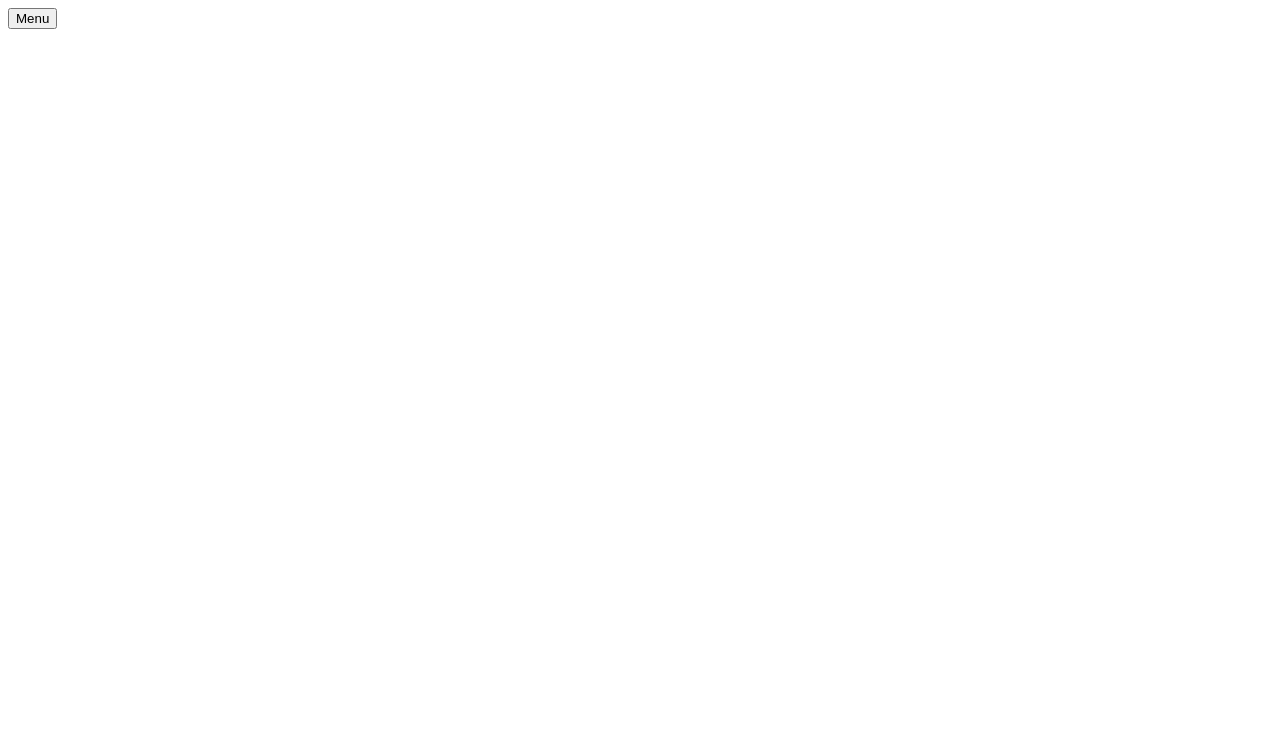
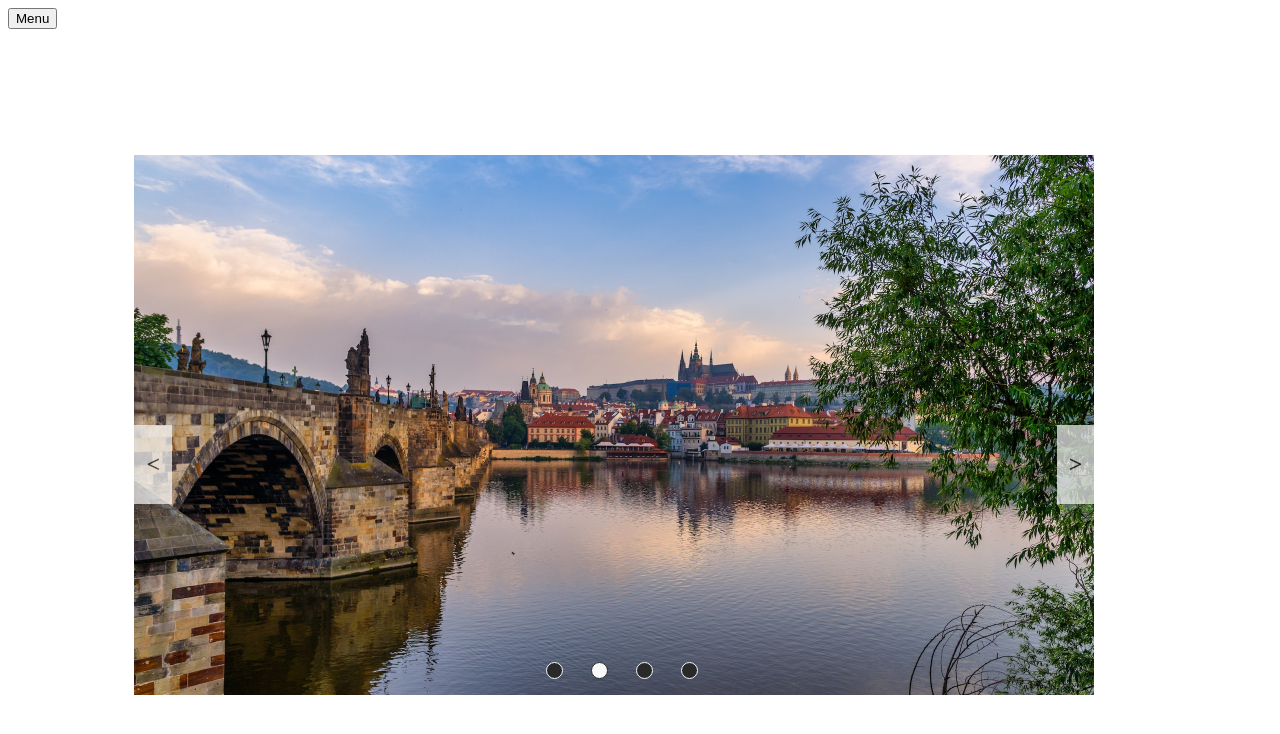
Before and after one commit to tymc47/odin-DynamicUI, a website built with webpack: page dist/index.html in a window 1280 px wide. Built offline with nearby package versions, Linux system fonts and the light colour scheme.

Commit message:
finish image slider

```diff
--- /dev/null
+++ b/src/imageSlider.js
@@ -0,0 +1,42 @@
+const imageSlider = () => {
+  const sliderContainer = document.querySelector(".slideshow-container");
+  const slides = sliderContainer.querySelectorAll(".slide");
+  const dots = sliderContainer.querySelectorAll(".dot");
+  let currentSlide = Math.floor(Math.random() * 4);
+
+  function nextSlide() {
+    slides[currentSlide].classList.toggle("display");
+    dots[currentSlide].classList.toggle("active");
+    currentSlide = currentSlide === 3 ? 0 : (currentSlide += 1);
+    slides[currentSlide].classList.toggle("display");
+    dots[currentSlide].classList.toggle("active");
+  }
+
+  function previousSlide() {
+    slides[currentSlide].classList.toggle("display");
+    dots[currentSlide].classList.toggle("active");
+    currentSlide = currentSlide === 0 ? 3 : (currentSlide -= 1);
+    slides[currentSlide].classList.toggle("display");
+    dots[currentSlide].classList.toggle("active");
+  }
+
+  document.querySelector(".backarrow").addEventListener("click", previousSlide);
+  document.querySelector(".nextarrow").addEventListener("click", nextSlide);
+
+  dots.forEach((dot, index) => {
+    dot.addEventListener("click", () => {
+      dots[currentSlide].classList.toggle("active");
+      currentSlide = index === 0 ? 3 : index - 1;
+      dots[currentSlide].classList.toggle("active");
+      nextSlide();
+    });
+  });
+
+  slides[currentSlide].classList.toggle("display");
+  dots[currentSlide].classList.toggle("active");
+  nextSlide();
+
+  //   setInterval(nextSlide, 5000);
+};
+
+export default imageSlider;
--- a/src/index.js
+++ b/src/index.js
@@ -1,3 +1,5 @@
 import createDropdown from "./dropdownMenu";
+import imageSlider from "./imageSlider";
 
 createDropdown();
+imageSlider();
```
Also changed, not shown: dist/images/amsterdam.jpg (added), dist/images/copenhagen.jpg (added), dist/images/prague.jpg (added), dist/images/zurich.jpg (added), dist/index.html, dist/main.js, dist/style.css (added).
